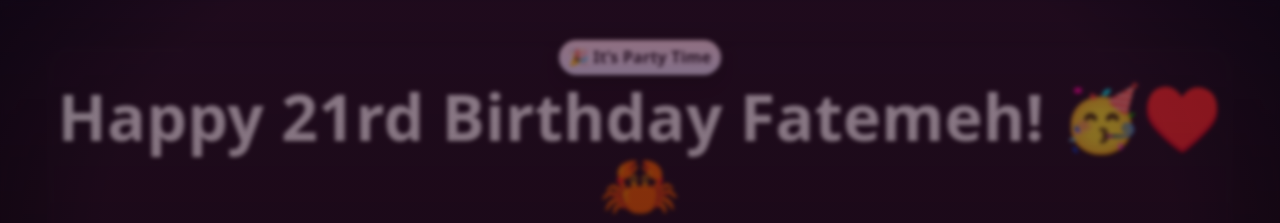
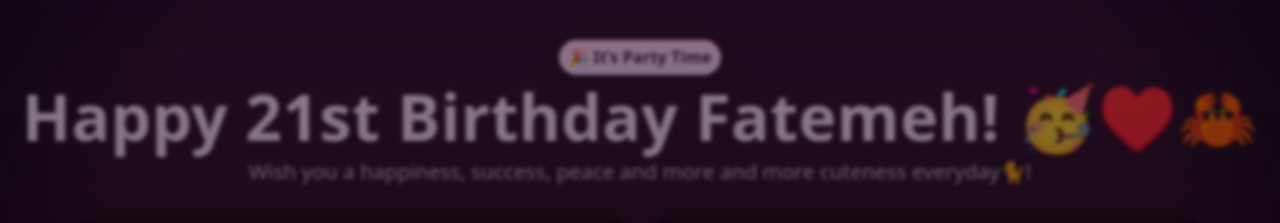
Before and after one commit to mojstest/fdscsdcs2374923-54t590tsdnvjs, a plain HTML site: page index.html in a window 1280 px wide. Shown: the top 223 px of the page. Drawn offline with Linux system fonts and the light colour scheme.

Commit message:
Update index.html

```diff
--- a/index.html
+++ b/index.html
@@ -315,7 +315,7 @@
        ========================================================= -->
   <header aria-labelledby="title">
     <span class="hero-badge" aria-hidden="true">🎉 It’s Party Time</span>
-    <h1 id="title">Happy 21rd Birthday <span id="friendName"> <!-- // EDIT HERE: your friend’s name -->Fatemeh</span>! 🥳♥️🦀</h1>
+    <h1 id="title">Happy 21st Birthday <span id="friendName"> <!-- // EDIT HERE: your friend’s name -->Fatemeh</span>! 🥳♥️🦀</h1>
     <p class="hero-sub">Wish you a happiness, success, peace and more and more cuteness everyday🐈!</p>
   </header>
 
```
